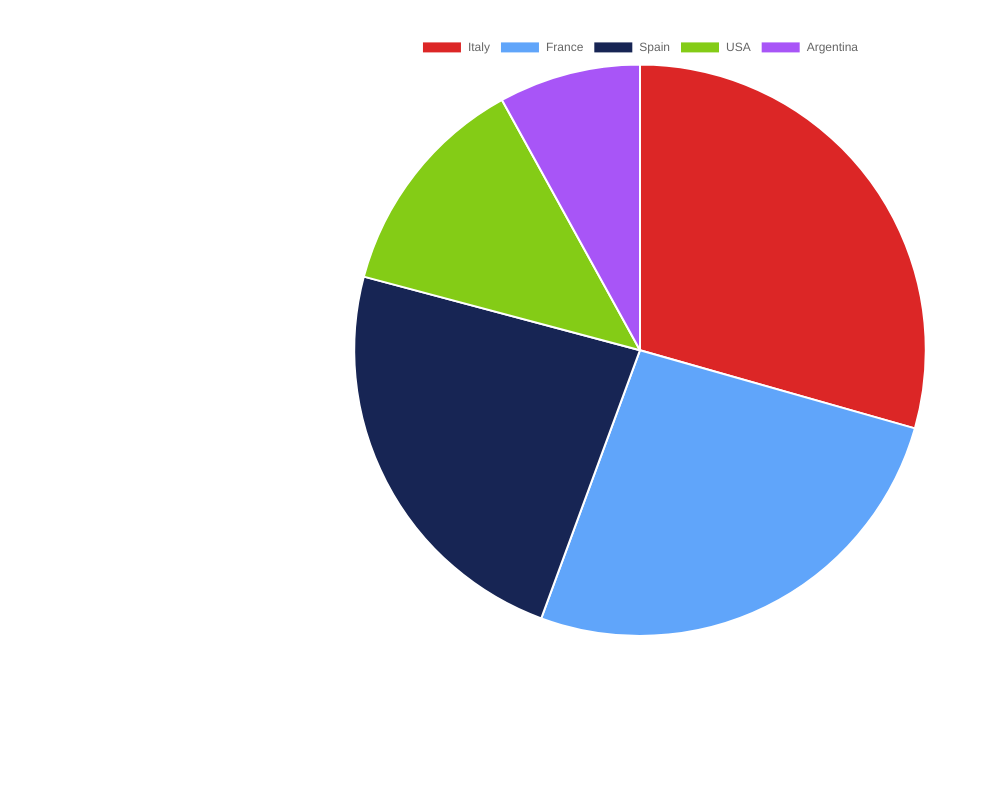
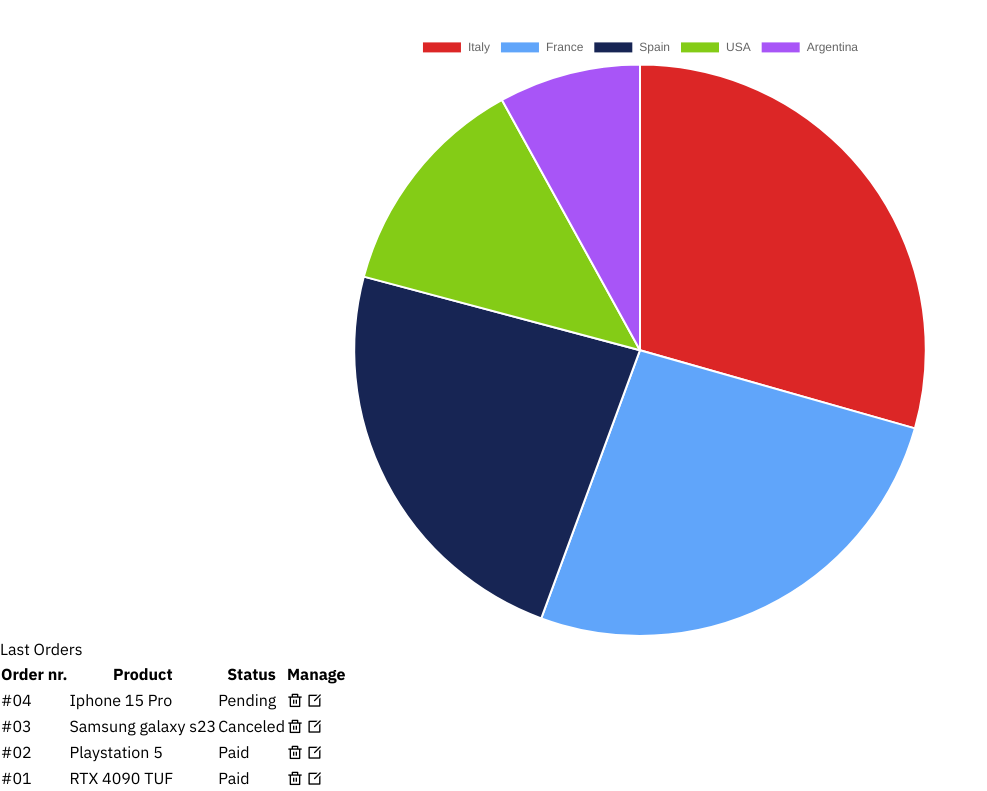
Before and after one commit to CollectionOP/Tailwind-Dashboard, a website: page dashboard.html in a window 1280 px wide. Shown: the part 2851-3642 px from the top of the page, without its empty margins (0-987 px from the left). Before the commit the page ends 3488 px from the top, so only its background shows below. Drawn offline with nearby package versions, Linux system fonts and the light colour scheme; files that its build step writes are made by us from their sources.

Commit message:
Added dashboard table

```diff
--- a/dashboard.html
+++ b/dashboard.html
@@ -410,6 +410,83 @@
                 </div>
             </div>
 
+            <!-- Dashboard table -->
+            <div
+                class="w-11/12 mx-auto grid grid-cols-1 grid-rows-1 bg-white rounded-md mt-10 mb-10 shadow-md shadow-black/5 overflow-x-scroll">
+                <table class="table-aut">
+                    <div class="mx-auto text-sm text-gray-500">
+                        <p>Last Orders</p>
+                    </div>
+                    <thead>
+                        <tr class="border-b p-4 pt-0 pb-3 text-left text-sm">
+                            <th class="pl-10 pt-2 pb-3">Order nr.</th>
+                            <th class="pl-10 pt-2 pb-3">Product</th>
+                            <th class="pl-10 pt-2 pb-3">Status</th>
+                            <th class="pt-2 pb-3">Manage</th>
+                        </tr>
+                    </thead>
+                    <tbody>
+                        <tr>
+                            <td class="p-4 pl-10 pt-2 pb-3">#04</td>
+                            <td class="p-4 pl-10 pt-2 pb-3">
+                                Iphone 15 Pro
+                            </td>
+                            <td class="p-4 pl-10 pt-2 pb-3">
+                                <span class="p-1 inline-block rounded bg-yellow-100 text-yellow-500">
+                                    Pending
+                                </span>
+                            </td>
+                            <td>
+                                <i class="ri-delete-bin-line cursor-pointer text-lg text-red-600"></i>
+                                <i class="ri-edit-box-line cursor-pointer text-lg text-orange-400"></i>
+                            </td>
+                        </tr>
+                        <tr>
+                            <td class="p-4 pl-10 pt-0 pb-3">#03</td>
+                            <td class="p-4 pl-10 pt-2 pb-3">
+                                Samsung galaxy s23
+                            </td>
+                            <td class="p-4 pl-10 pt-2 pb-3">
+                                <span class="p-1 inline-block rounded bg-rose-500/10 text-rose-500">
+                                    Canceled
+                                </span>
+                            </td>
+                            <td>
+                                <i class="ri-delete-bin-line cursor-pointer text-lg text-red-600"></i>
+                                <i class="ri-edit-box-line cursor-pointer text-lg text-orange-400"></i>
+                            </td>
+                        </tr>
+                        <tr>
+                            <td class="p-4 pl-10 pt-0 pb-3">#02</td>
+
+                            <td class="p-4 pl-10 pt-0 pb-3">Playstation 5</td>
+                            <td class="p-4 pl-10 pt-2 pb-3">
+                                <span class="p-1 inline-block rounded bg-emerald-500/10 text-emerald-500">
+                                    Paid
+                                </span>
+                            </td>
+                            <td>
+                                <i class="ri-delete-bin-line cursor-pointer text-lg text-red-600"></i>
+                                <i class="ri-edit-box-line cursor-pointer text-lg text-orange-400"></i>
+                            </td>
+                        </tr>
+                        <tr>
+                            <td class="p-4 pl-10 pt-0 pb-3">#01</td>
+                            <td class="p-4 pl-10 pt-0 pb-3">RTX 4090 TUF</td>
+                            <td class="p-4 pl-10 pt-2 pb-3">
+                                <span class="p-1 inline-block rounded bg-emerald-500/10 text-emerald-500">
+                                    Paid
+                                </span>
+                            </td>
+                            <td>
+                                <i class="ri-delete-bin-line cursor-pointer text-lg text-red-600"></i>
+                                <i class="ri-edit-box-line cursor-pointer text-lg text-orange-400"></i>
+                            </td>
+                        </tr>
+                    </tbody>
+                </table>
+            </div>
+
 
         </main>
     </div>
```
